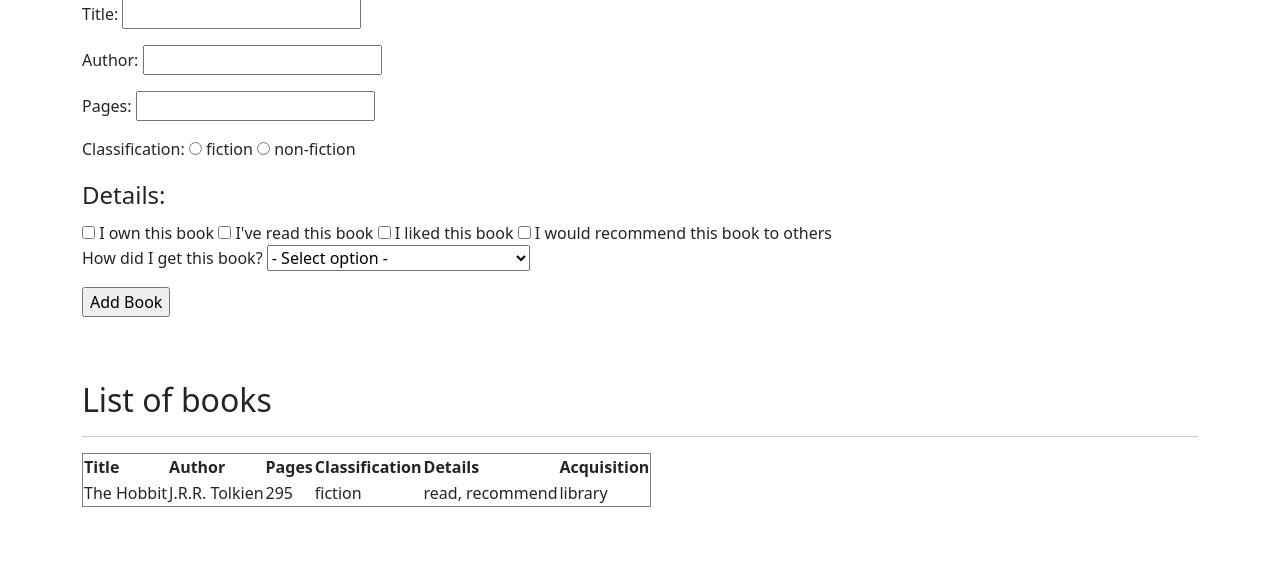
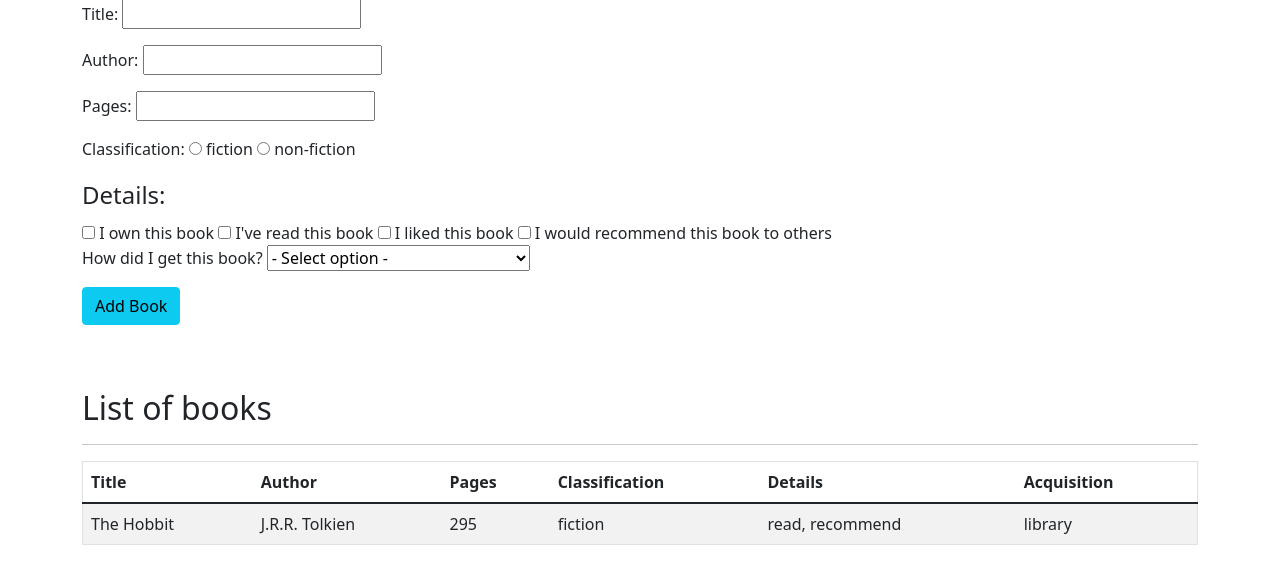
Before and after one commit to JettaGolembiewski/Pair-Programming, a Flask app: page / in a window 1280 px wide. Shown: the part 96-680 px from the top of the page. Run offline with Flask 2, Linux system fonts and the light colour scheme.

Commit message:
Styling Commit
Added CSS styling to our index.html file

```diff
--- a/templates/index.html
+++ b/templates/index.html
@@ -98,7 +98,8 @@
             <option value="loan">A friend loaned it to me.</option>
           </select>
         </label>
-        <p><input type="submit" id="submit" value="Add Book" /></p>
+        <p><input class="btn btn-info" type="submit" value="Add Book"></p>
+
       </p>
 
 
@@ -107,11 +108,13 @@
     <br /><br />
     {% if books %}
 
+
+
   <h2>List of books</h2>
 
   <hr />
 
-  <table border="1">
+  <table class="table table-striped" border="1">
 
     <thead>
 
```
